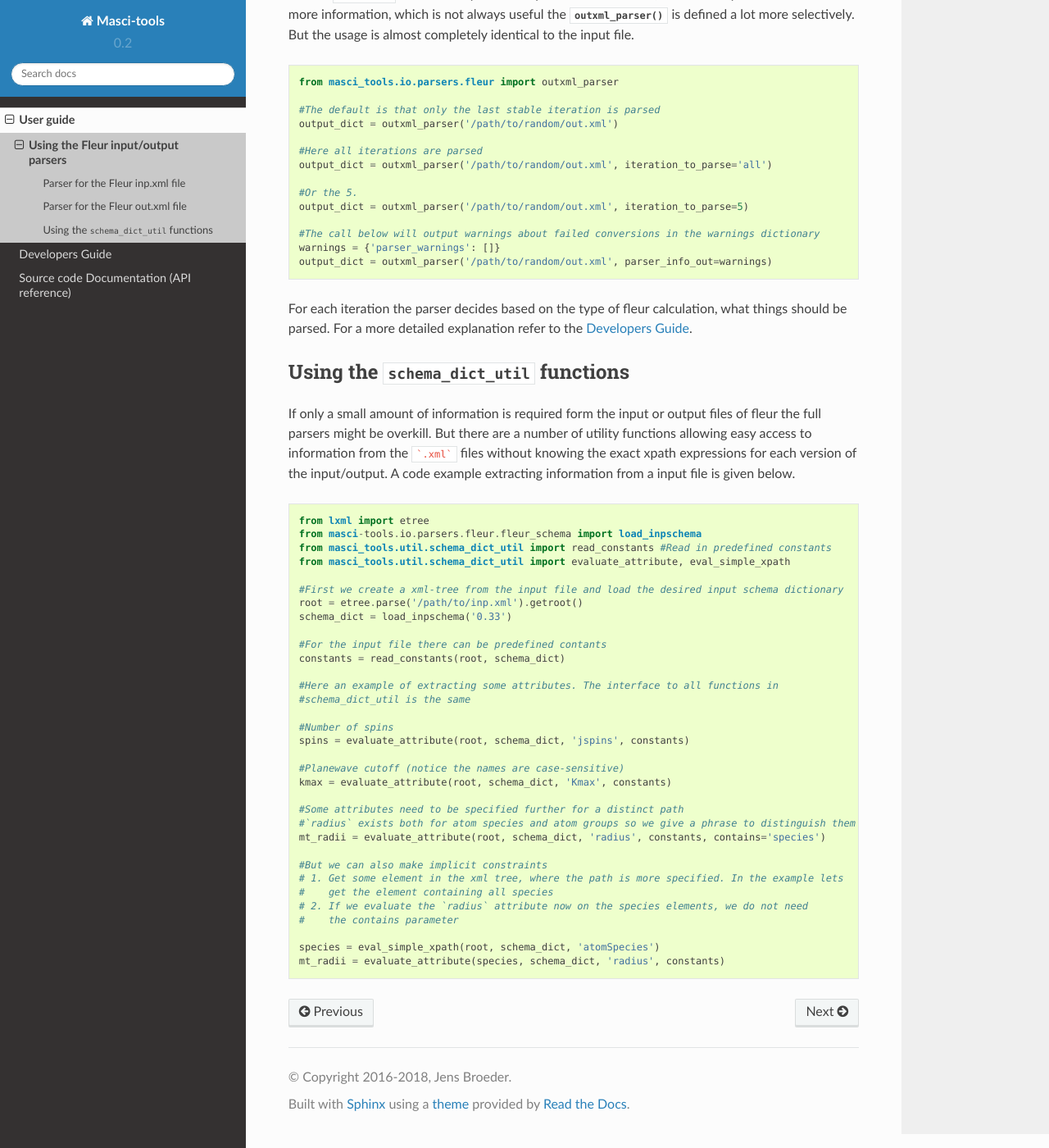
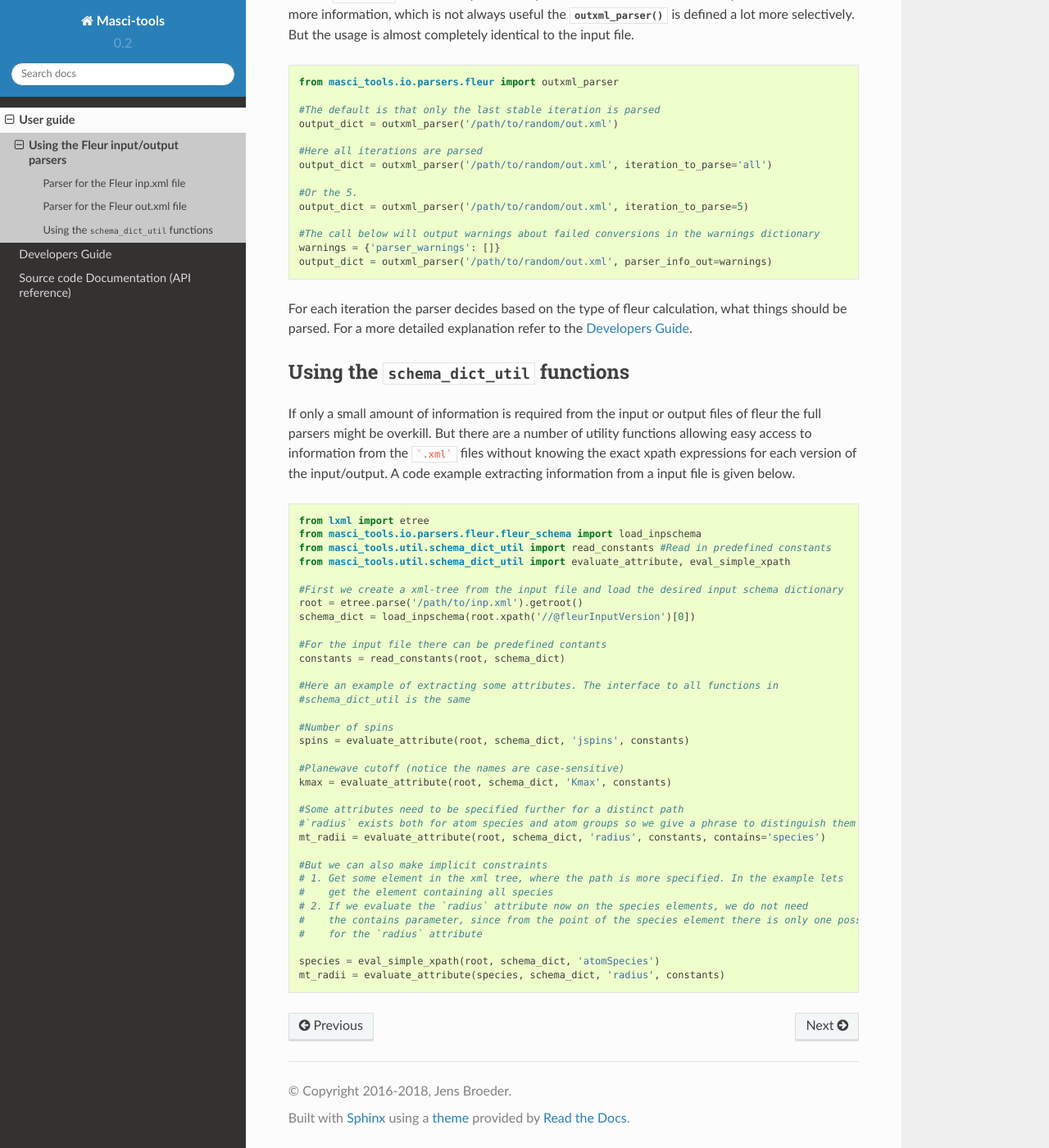
Before and after one commit to JuDFTteam/masci-tools, a Sphinx documentation site: the page built from docs/source/user_guide/parser/fleur_parser.rst, in a window 1280 px wide and 1400 px high, scrolled down 859 px. Shown: the whole window at 82% size. Built offline with Sphinx 7.4.7 and the Read the Docs theme 2.0.0, drawn with Linux system fonts in a browser that asks for light colours; formulas are drawn with MathJax 3.

Commit message:
Fix typos

````diff
--- a/docs/source/user_guide/parser/fleur_parser.rst
+++ b/docs/source/user_guide/parser/fleur_parser.rst
@@ -50,18 +50,18 @@
 Using the :py:mod:`~masci_tools.util.schema_dict_util` functions
 ++++++++++++++++++++++++++++++++++++++++++++++++++++++++++++++++
 
-If only a small amount of information is required form the input or output files of fleur the full parsers might be overkill. But there are a number of utility functions allowing easy access to information from the ```.xml``` files without knowing the exact xpath expressions for each version of the input/output. A code example extracting information from a input file is given below.
+If only a small amount of information is required from the input or output files of fleur the full parsers might be overkill. But there are a number of utility functions allowing easy access to information from the ```.xml``` files without knowing the exact xpath expressions for each version of the input/output. A code example extracting information from a input file is given below.
 
 .. code-block:: python
 
    from lxml import etree
-   from masci-tools.io.parsers.fleur.fleur_schema import load_inpschema
+   from masci_tools.io.parsers.fleur.fleur_schema import load_inpschema
    from masci_tools.util.schema_dict_util import read_constants #Read in predefined constants
    from masci_tools.util.schema_dict_util import evaluate_attribute, eval_simple_xpath
 
    #First we create a xml-tree from the input file and load the desired input schema dictionary
    root = etree.parse('/path/to/inp.xml').getroot()
-   schema_dict = load_inpschema('0.33')
+   schema_dict = load_inpschema(root.xpath('//@fleurInputVersion')[0])
 
    #For the input file there can be predefined contants
    constants = read_constants(root, schema_dict)
@@ -83,7 +83,8 @@
    # 1. Get some element in the xml tree, where the path is more specified. In the example lets
    #    get the element containing all species
    # 2. If we evaluate the `radius` attribute now on the species elements, we do not need
-   #    the contains parameter
+   #    the contains parameter, since from the point of the species element there is only one possibility
+   #    for the `radius` attribute
 
    species = eval_simple_xpath(root, schema_dict, 'atomSpecies')
    mt_radii = evaluate_attribute(species, schema_dict, 'radius', constants)
````
